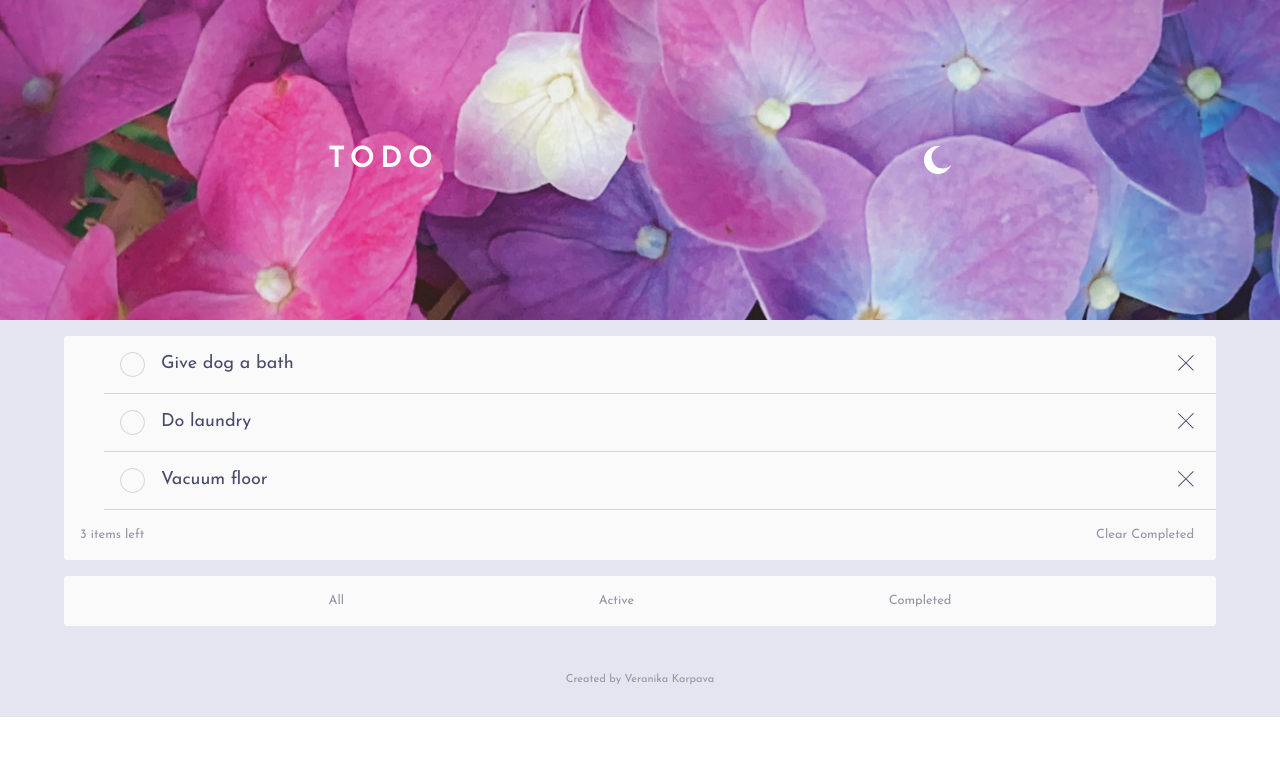
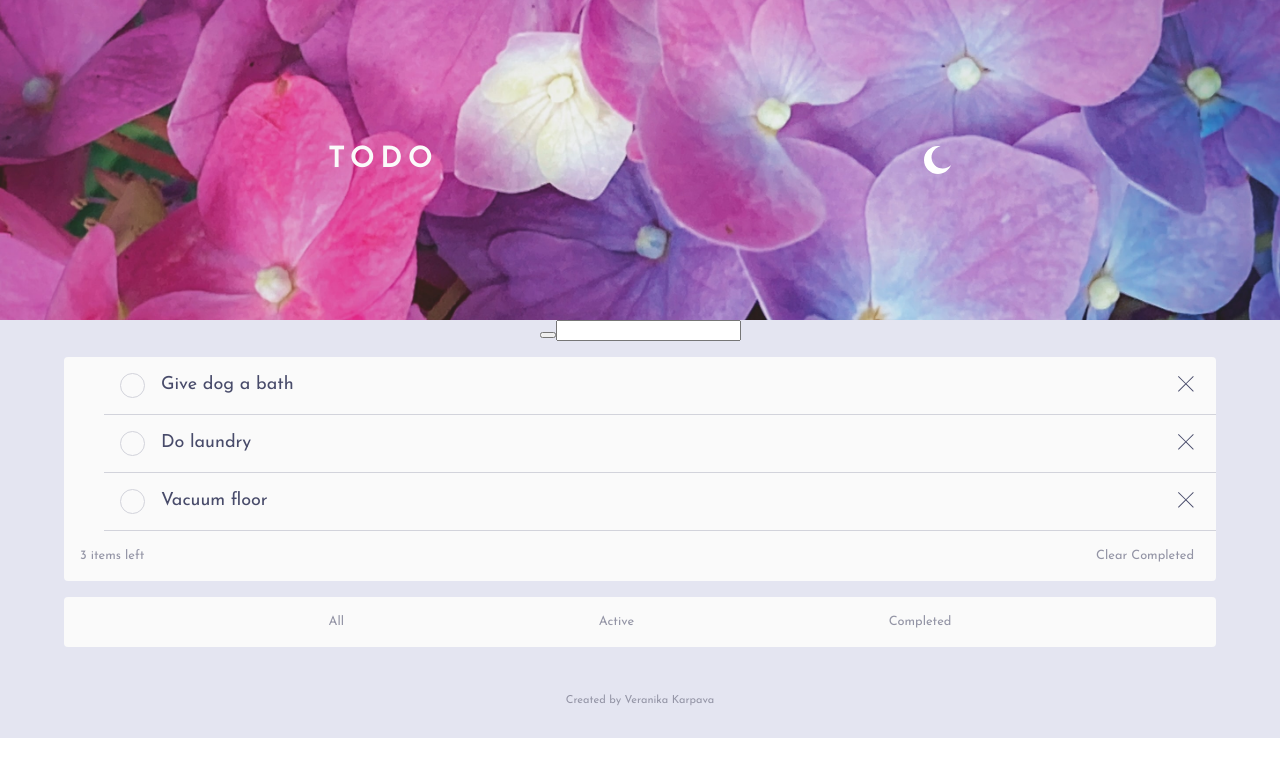
Before and after one commit to veranika-karpava/to-do-flowers-app, a React (Create React App) app: page / in a window 1280 px wide. Shown: the top 776 px of the page. Built offline with nearby package versions, Linux system fonts and the light colour scheme.

Commit message:
Add Form for adding task

```diff
--- a/src/App.js
+++ b/src/App.js
@@ -7,55 +7,20 @@ import ToDoPage from './pages/ToDoPage/ToDoPage';
 import Footer from './components/Footer/Footer';
 
 
+const App = () => {
+  // state staff
+  const [isDark, setIsDark] = useState(false);
 
-
-const App = () => {
-  const [isDark, setIsDark] = useState(false);
-  const [dataTasks, setDataTasks] = useState(data)
 
   // add event for changing backround of the app
   const clickToggle = () => {
     setIsDark(!isDark)
   }
-  // for highlight finishing task
-  const completedTask = (name) => {
-    const newDataTasks = [...dataTasks];
-    const index = newDataTasks.findIndex(item => item.name === name);
-    if (!newDataTasks[index].completed) {
-      newDataTasks[index].completed = true;
-    } else {
-      newDataTasks[index].completed = false;
-    }
-    setDataTasks(newDataTasks);
-  }
-
-  // delete task from list
-  const deleteTask = (name) => {
-    const newDataTasks = [...dataTasks];
-    const index = newDataTasks.indexOf(name);
-    newDataTasks.splice(index, 1);
-    setDataTasks(newDataTasks);
-  }
-
-  // count of items in the list are left
-  const countItemsLeft = () => {
-    const LeftDataTasks = dataTasks.filter((task) => task.completed === false)
-    const counter = LeftDataTasks.length;
-    return counter;
-  }
-
-  // delete all completed tasks
-  const deleteAllCompleted = () => {
-    const completedDataTasks = dataTasks.filter((task) => !task.completed);
-    console.log(completedDataTasks)
-    setDataTasks(completedDataTasks);
-  }
-
 
   return (
     <div className="App">
       <Header clickToggle={clickToggle} isDark={isDark} />
-      <ToDoPage isDark={isDark} dataTasks={dataTasks} completedTask={completedTask} deleteTask={deleteTask} deleteAllCompleted={deleteAllCompleted} countItemsLeft={countItemsLeft} />
+      <ToDoPage isDark={isDark} />
       <Footer isDark={isDark} />
     </div>
   );
--- /dev/null
+++ b/src/components/Form/Form.js
@@ -0,0 +1,20 @@
+import React from 'react';
+
+const Form = ({ inputText, setInputText, placeholder, onClick }) => {
+
+    const inputHandleChange = (e) => {
+        console.log(e.target.value)
+        setInputText(e.target.value);
+    }
+
+    return (
+        <form className='form'>
+            <label htmlFor='add-item' className='form__label'>
+                <button type='submit' className='form__button-submit' onClick={onClick}></button>
+                <input type='text' className='form__input' id='add-item' name='add-item' placeholder={placeholder} onChange={inputHandleChange} value={inputText} />
+            </label>
+        </form>
+    );
+};
+
+export default Form;
--- a/src/components/Navigation/Navigation.js
+++ b/src/components/Navigation/Navigation.js
@@ -2,7 +2,7 @@ import React from 'react';
 import './Navigation.scss';
 import Button from '../Button/Button';
 
-const Navigation = ({ isDark, deleteAllCompleted, countItemsLeft }) => {
+const Navigation = ({ isDark, deleteAllCompleted, countItemsLeft, filterAllData, filterActiveData, filterCompletedData }) => {
     return (
         <nav className='navigation'>
             <div className='navigation__container'>
@@ -11,9 +11,9 @@ const Navigation = ({ isDark, deleteAllCompleted, countItemsLeft }) => {
                     <Button title='Clear Completed' isDark={isDark} onClick={deleteAllCompleted} />
                 </div>
                 <div className={!isDark ? 'navigation__wrap-filter' : 'navigation__wrap-filter navigation__wrap-filter-dark'}>
-                    <Button title='All' isDark={isDark} />
-                    <Button title='Active' isDark={isDark} />
-                    <Button title='Completed' isDark={isDark} />
+                    <Button title='All' isDark={isDark} onClick={filterAllData} />
+                    <Button title='Active' isDark={isDark} onClick={filterActiveData} />
+                    <Button title='Completed' isDark={isDark} onClick={filterCompletedData} />
                 </div>
             </div>
         </nav>
--- a/src/components/ToDoList/ToDoList.js
+++ b/src/components/ToDoList/ToDoList.js
@@ -2,13 +2,12 @@ import React from 'react';
 import ToDoTask from '../ToDoTask/ToDoTask';
 import './ToDoList.scss';
 
-
-const ToDoList = ({ isDark, dataTasks, deleteTask, completedTask, countItemsLeft }) => {
+const ToDoList = ({ isDark, dataTasks, ...props }) => {
 
     return (
         <ul className={!isDark ? 'list' : 'list list__dark'}>
             {dataTasks.map((task, i) => {
-                return <ToDoTask task={task} key={i} isDark={isDark} deleteTask={deleteTask} completedTask={completedTask} />
+                return <ToDoTask task={task} key={i} {...props} />
             })}
         </ul>
     );
--- a/src/components/ToDoTask/ToDoTask.js
+++ b/src/components/ToDoTask/ToDoTask.js
@@ -1,7 +1,7 @@
 import React from 'react';
 import './ToDoTask.scss';
 import cross from '../../assets/icons/icon-cross.svg';
-import { useState } from 'react';
+
 
 const ToDoTask = ({ isDark, task, deleteTask, completedTask }) => {
 
--- a/src/pages/ToDoPage/ToDoPage.js
+++ b/src/pages/ToDoPage/ToDoPage.js
@@ -1,13 +1,91 @@
 import React from 'react';
 import './ToDoPage.scss';
+import { useState } from 'react';
+import data from '../../data/data.json';
+import Form from '../../components/Form/Form';
 import ToDoList from '../../components/ToDoList/ToDoList';
 import Navigation from '../../components/Navigation/Navigation';
 
-const ToDoPage = ({ isDark, dataTasks, deleteTask, completedTask, deleteAllCompleted, countItemsLeft }) => {
+const ToDoPage = ({ isDark }) => {
+    // state staff
+    const [inputText, setInputText] = useState(" ");
+    const [dataTasks, setDataTasks] = useState(data);
+
+
+    // for submiting form
+    const submitHandler = (e) => {
+        e.preventDefault();
+        setDataTasks([...dataTasks, { name: inputText, completed: false }]);
+        setInputText('');
+    }
+    // for highlight finishing task
+    const completedTask = (name) => {
+        const newDataTasks = [...dataTasks];
+        const index = newDataTasks.findIndex(item => item.name === name);
+        if (!newDataTasks[index].completed) {
+            newDataTasks[index].completed = true;
+        } else {
+            newDataTasks[index].completed = false;
+        }
+        setDataTasks(newDataTasks);
+    }
+
+    // delete task from list
+    const deleteTask = (name) => {
+        const newDataTasks = [...dataTasks];
+        const index = newDataTasks.indexOf(name);
+        newDataTasks.splice(index, 1);
+        setDataTasks(newDataTasks);
+    }
+
+    // count of items in the list are left
+    const countItemsLeft = () => {
+        const LeftDataTasks = dataTasks.filter((task) => task.completed === false)
+        const counter = LeftDataTasks.length;
+        return counter;
+    }
+
+    // delete all completed tasks
+    const deleteAllCompleted = () => {
+        const completedDataTasks = dataTasks.filter((task) => !task.completed);
+        setDataTasks(completedDataTasks);
+    }
+
+    // // filter handler
+    // const filterHandler = () => {
+    //   switch (status) {
+    //     case 'co'
+    //   }
+    // }
+
+    // filter for all
+    const filterAllData = () => {
+        const allDataTasks = [...dataTasks];
+        console.log(allDataTasks)
+        setDataTasks(allDataTasks);
+    }
+
+    // filter for active items
+    const filterActiveData = () => {
+        const activeDataTasks = dataTasks.filter((task) => task.completed === true);
+        console.log(activeDataTasks)
+        setDataTasks(activeDataTasks);
+    }
+
+    // filter for completed items
+    const filterCompletedData = () => {
+        const completedDataTasks = dataTasks.filter((task) => task.completed === true);
+        console.log(dataTasks)
+        console.log(completedDataTasks)
+        setDataTasks(completedDataTasks);
+    }
+
+
     return (
         <section className={!isDark ? 'to-do-section' : 'to-do-section to-do-section__dark'}>
+            <Form inputText={inputText} setInputText={setInputText} placeholder='Create a new todo... ' onClick={submitHandler} />
             <ToDoList isDark={isDark} dataTasks={dataTasks} deleteTask={deleteTask} completedTask={completedTask} />
-            <Navigation isDark={isDark} deleteAllCompleted={deleteAllCompleted} countItemsLeft={countItemsLeft} />
+            <Navigation isDark={isDark} deleteAllCompleted={deleteAllCompleted} countItemsLeft={countItemsLeft} filterAllData={filterAllData} filterActiveData={filterActiveData} filterCompletedData={filterCompletedData} />
         </section>
     );
 };
```
Also changed, not shown: src/components/Form/Form.scss (added).
